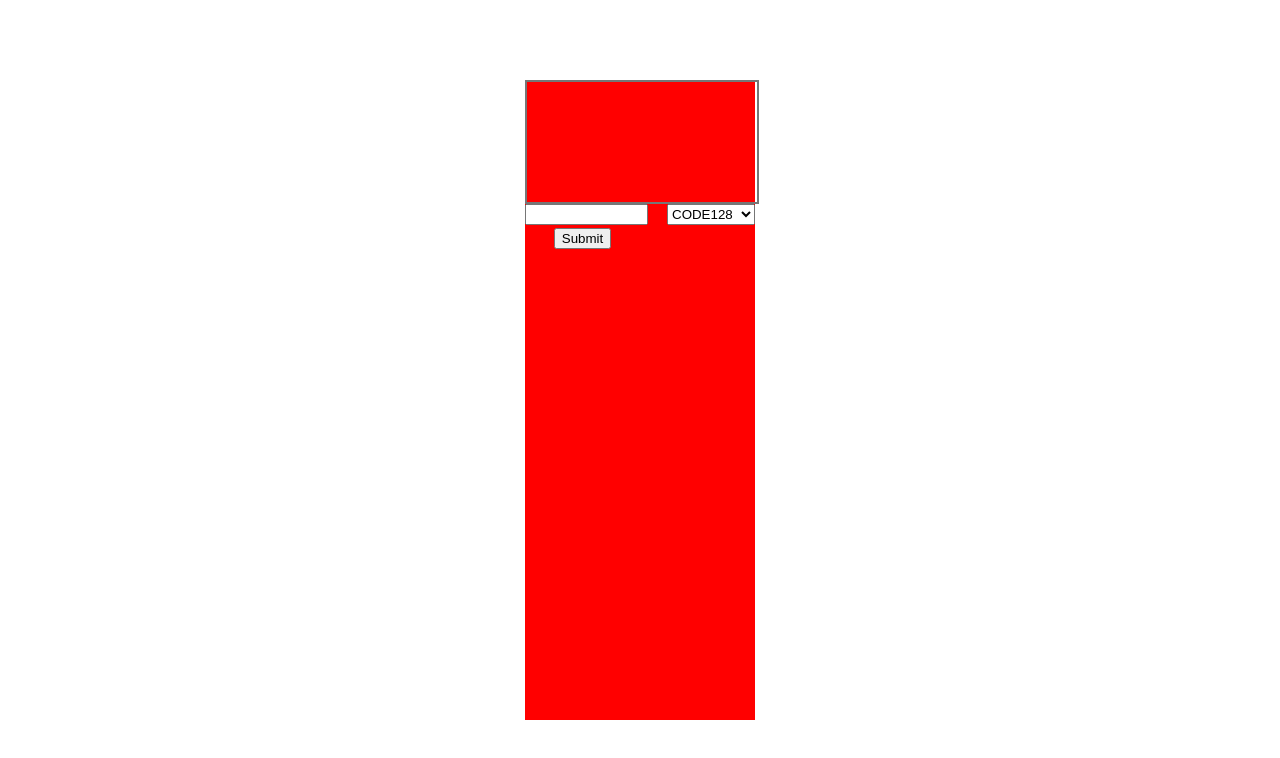
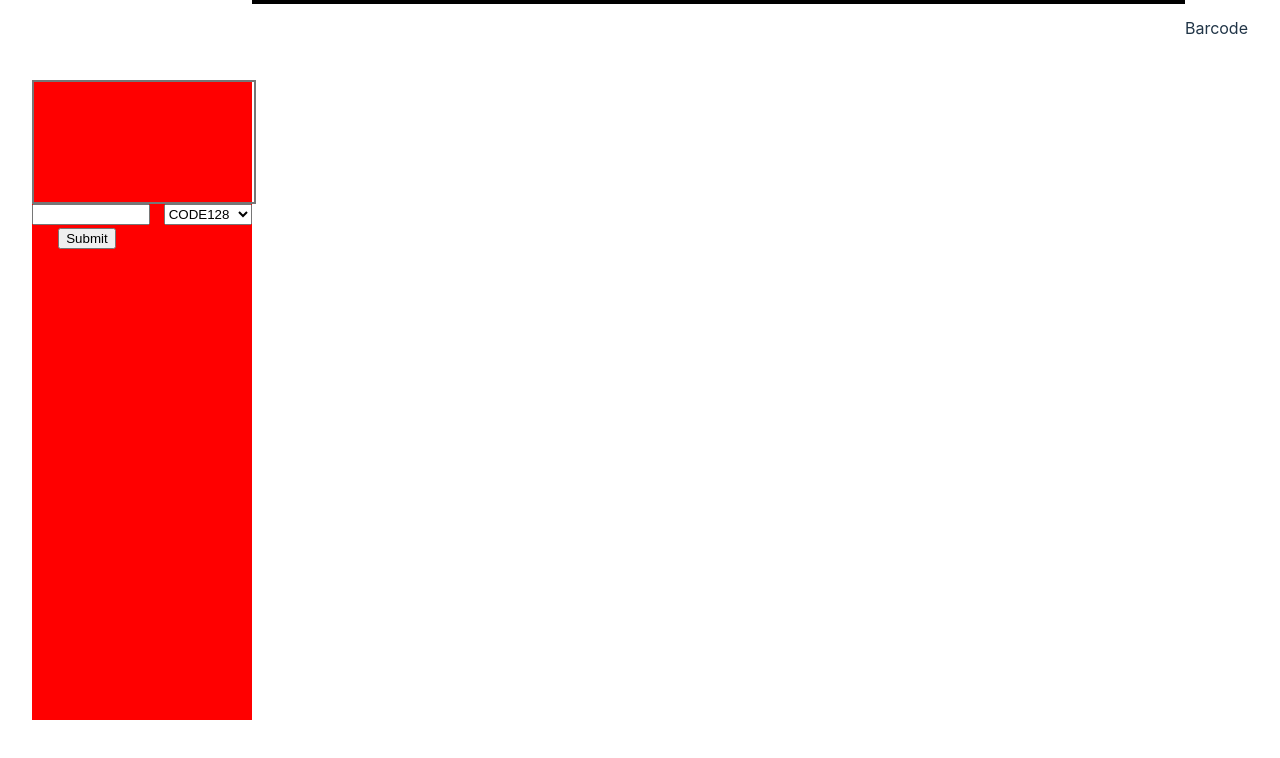
Before and after one commit to StepanBlaha/barcode-project, a React (Vite) app: page / in a window 1280 px wide. Shown: the top 758 px of the page. Built offline with nearby package versions, Linux system fonts and the light colour scheme.

Commit message:
created a button file and started working on rendering pages based on state

```diff
--- /dev/null
+++ b/src/buttons.jsx
@@ -0,0 +1,51 @@
+import { useEffect, useState } from 'react'
+import reactLogo from './assets/react.svg'
+import viteLogo from '/vite.svg'
+import JsBarcode from "jsbarcode";
+import { jsPDF } from "jspdf";
+import './history.css'
+
+
+
+
+function PageButtons({page, setPage}) {
+
+
+    function renderBarcode() {
+        setPage("barcode")
+    }
+    function renderHistory() {
+        setPage("history")
+    }
+
+    function ButtonRender({ barcodeRender, historyRender }) {
+        if (page === "barcode") {
+            return (
+                <>
+                    <div className='pageChange' onClick={historyRender}>
+                        <p>History</p>
+                    </div>
+                </>
+            )
+        } else {
+            return (
+                <>
+                    <div className='pageChange' onClick={barcodeRender}>
+                        <p>Barcode</p>
+                    </div>
+                </>
+            )
+        }
+
+    }
+    return (
+        <>
+            <ButtonRender barcodeRender={renderBarcode} historyRender={renderHistory } />
+        </>
+    )
+
+}
+
+
+
+export default PageButtons
--- /dev/null
+++ b/src/history.css
@@ -0,0 +1,16 @@
+.recordList{
+    height: fit-content;
+    width: 80%;
+    margin: 0 auto;
+    border: 2px solid black;
+}
+.record{
+    height: fit-content;
+    width: 100%;
+    float: left;
+    border: 1px solid red;
+}
+.barcodeCode, .barcodeFormat{
+    width: 50%;
+    float: left;
+}
--- a/src/history.jsx
+++ b/src/history.jsx
@@ -1,10 +1,9 @@
 import { useEffect, useState } from 'react'
 import reactLogo from './assets/react.svg'
 import viteLogo from '/vite.svg'
-import './barcode.css'
 import JsBarcode from "jsbarcode";
 import { jsPDF } from "jspdf";
-
+import './history.css'
 
 
 
--- a/src/main.jsx
+++ b/src/main.jsx
@@ -3,11 +3,14 @@ import { createRoot } from 'react-dom/client'
 import './index.css'
 import App from './barcode.jsx'
 import HistoryApp from './history.jsx'
+import PageButtons from './buttons.jsx'
 
 createRoot(document.getElementById('root')).render(
+
   <StrictMode>
     <App />
     <HistoryApp />
+    <PageButtons/>
 
   </StrictMode>,
 )
```
Also changed, not shown: src/App.jsx (+10 -21 lines).
